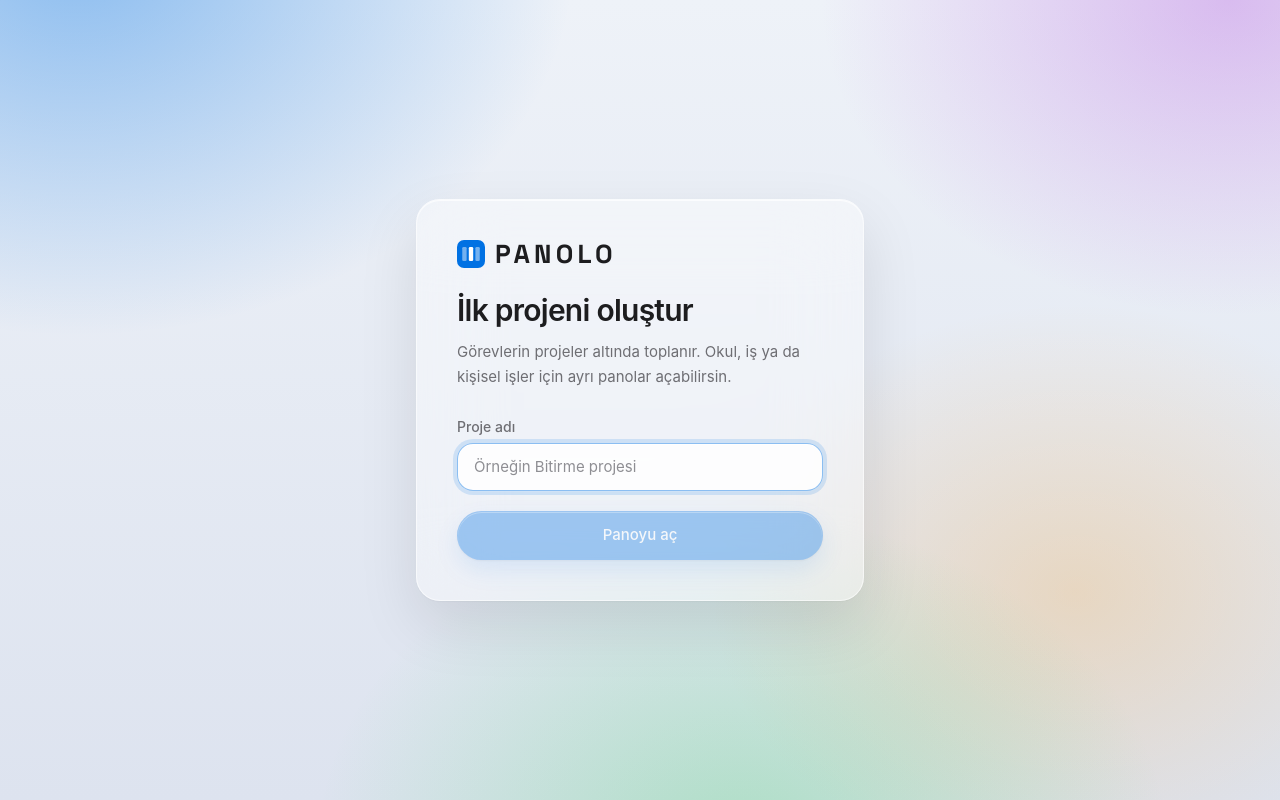
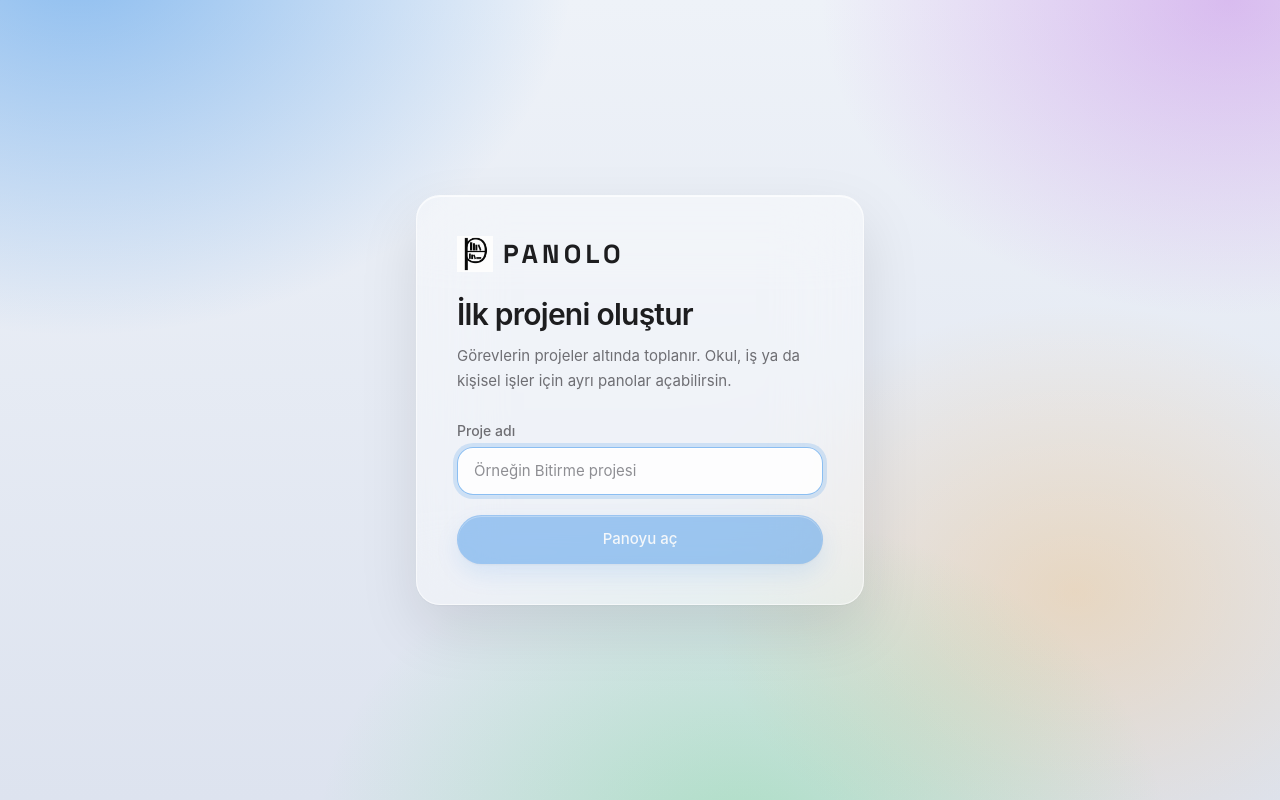
Before and after one commit to emirykl/task-management-frontend, a React (Vite) app: page / in a window 1280 px wide. Built offline with nearby package versions, Linux system fonts and the light colour scheme.

Commit message:
Render the logo image in the brand mark

```diff
--- a/src/components/BrandMark.tsx
+++ b/src/components/BrandMark.tsx
@@ -2,12 +2,18 @@
 export default function BrandMark() {
   return (
     <div className="flex items-center gap-2.5">
-      <svg viewBox="0 0 32 32" className="size-7 shrink-0" aria-hidden="true">
-        <rect width="32" height="32" rx="8" className="fill-accent" />
-        <rect x="6" y="8" width="5" height="16" rx="1.5" fill="#ffffff" opacity="0.45" />
-        <rect x="13.5" y="8" width="5" height="16" rx="1.5" fill="#ffffff" />
-        <rect x="21" y="8" width="5" height="16" rx="1.5" fill="#ffffff" opacity="0.45" />
-      </svg>
+      {/*
+        Logo beyaz zeminli bir PNG. Karışım kipi sayesinde beyaz alan
+        açık renkli arka planın içinde kaybolur, yalnızca siyah çizgi kalır.
+      */}
+      <img
+        src="/panolo-logo.png"
+        alt=""
+        aria-hidden="true"
+        width={36}
+        height={36}
+        className="size-9 shrink-0 mix-blend-multiply"
+      />
       <span className="font-brand text-2xl leading-none font-bold tracking-[0.16em] uppercase sm:text-[26px]">
         Panolo
       </span>
```
